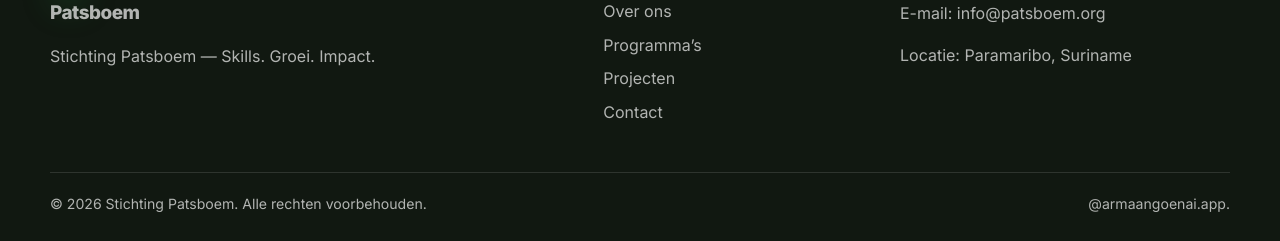
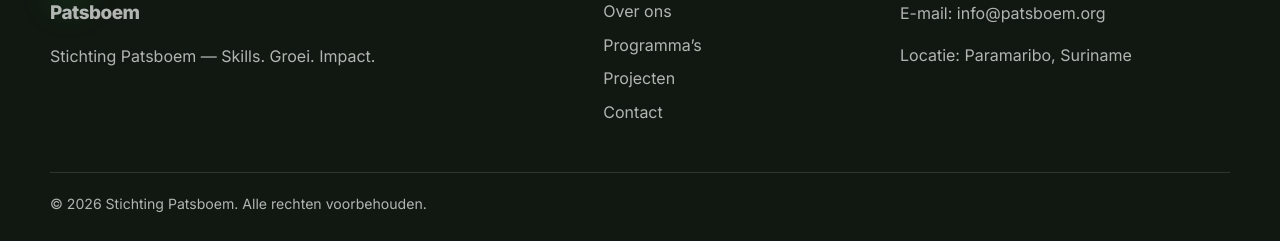
Before and after one commit to goenaiarmaan/Patsboem, a plain HTML site: page index.html in a window 1280 px wide. Shown: the part 5553-5794 px from the top of the page. Drawn offline with Linux system fonts and the light colour scheme.

Commit message:
Update index.html

```diff
--- a/index.html
+++ b/index.html
@@ -370,7 +370,7 @@
     </div>
     <div class="container footer-bottom">
       <span>© <span id="year"></span> Stichting Patsboem. Alle rechten voorbehouden.</span>
-      <span>@armaangoenai.app.</span>
+      <span></span>
     </div>
   </footer>
 
```
